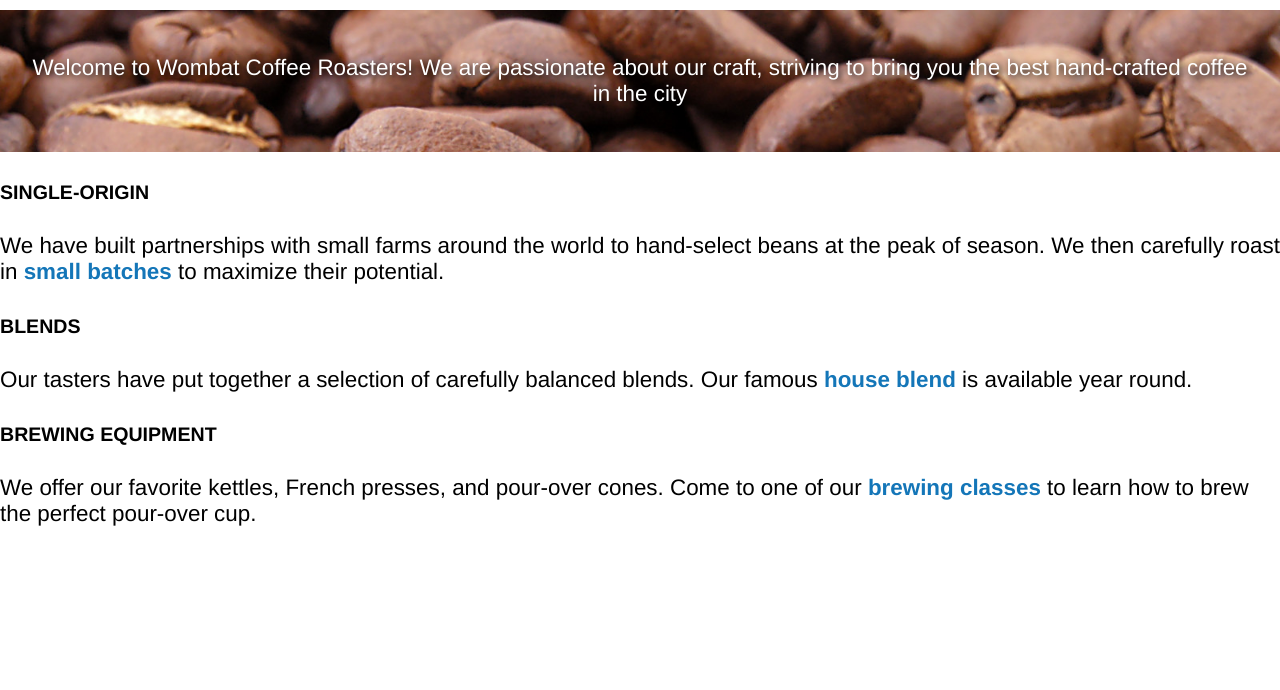
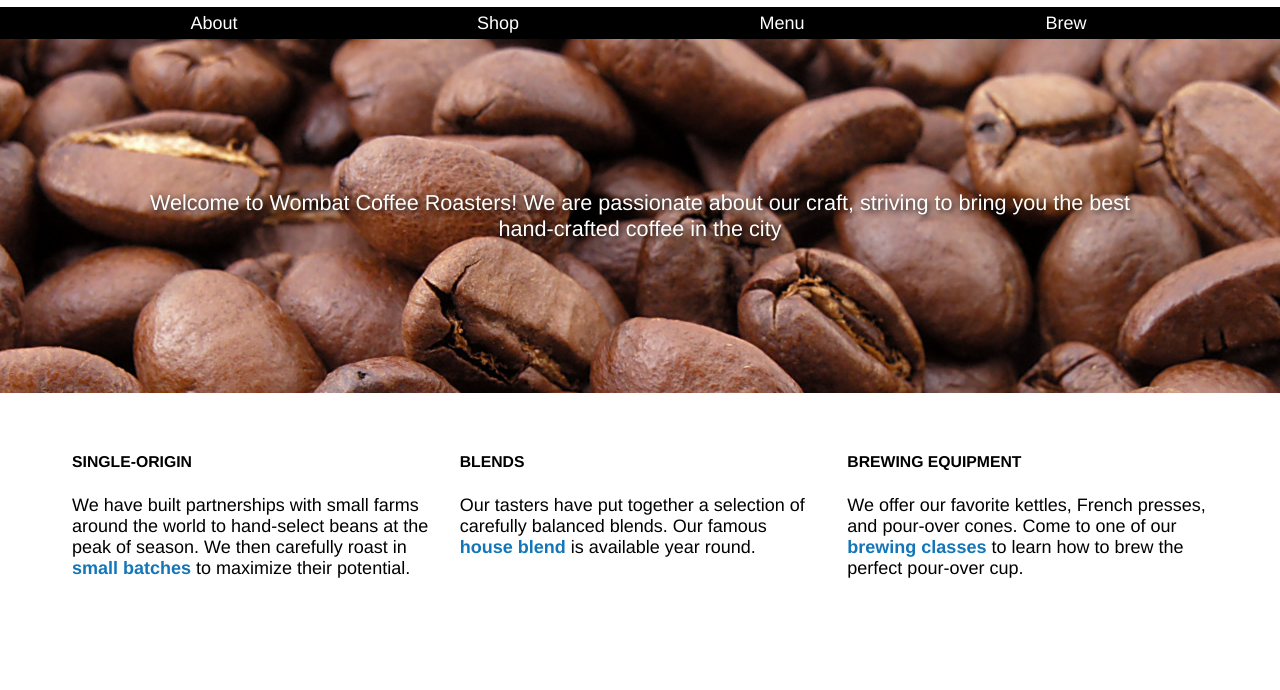
Before and after one commit to alexey-korablin/css_in_depth, a plain HTML site: page responsive/responsive.html in a window 1280 px wide. Shown: the part 110-800 px from the top of the page. Drawn offline with Linux system fonts and the light colour scheme.

Commit message:
008_04 Ch8 Responsive design

```diff
--- a/responsive/responsive.css
+++ b/responsive/responsive.css
@@ -11,6 +11,10 @@
 body {
     margin: 0;
     font-family: Helvetica, Arial, sans-serif;
+}
+
+img {
+    max-width: 100%;
 }
 
 a:link {
@@ -52,13 +56,13 @@ a:active {
 .hero {
     padding: 2em 1em;
     text-align: center;
-    background-image: url(assets/coffee_beans.jpg);
+    background-image: url(assets/coffee_beans-small.jpg);
     background-size: 100%;
     color: #ffffff;
     text-shadow: 0.1em 0.1em 0.3em #000;
 }
 
-.main {
+main {
     padding: 1em;
 }
 
@@ -139,6 +143,91 @@ a:active {
 }
 
 /*
+- medium size queries
+*/
+@media (min-width: 35em) {
+    .page-header {
+        padding: 1em;
+    }
+
+    .hero {
+        padding: 5em 3em;
+        font-size: 1.2rem;
+        background-image: url(assets/coffee_beans-medium.jpg);
+    }
+
+    main {
+        padding: 2em 1em;
+    }
+
+    /* menu queries */
+    .menu-togle {
+        display: none;
+    }
+
+    .menu-dropdown {
+        display: block;
+        position: static;
+    }
+
+    .nav-menu {
+        display: flex;
+        border: 0;
+        padding: 0 1em;
+    }
+
+    .nav-menu > li {
+        flex: 1;
+    }
+
+    .nav-menu > li + li {
+        border: 0;
+    }
+
+    .nav-menu > li > a {
+        padding: 0.3em;
+        text-align: center;
+    }
+
+    /*  main page queries */
+    .row {
+        display: flex;
+        margin-left: -0.75em;
+        margin-right: -0.75em;
+    }
+
+    .column {
+        flex: 1;
+        margin-left: 0.75em;
+        margin-right: 0.75em;
+    }
+}
+
+/* - full-size media queries */
+@media (min-width: 50em) {
+    :root {
+        font-size: 1.125em;
+    }
+
+    .page-header {
+        padding: 1em 4em;
+    }
+
+    .hero {
+        padding: 7em 6em;
+        background-image: url(assets/coffee_beans.jpg)
+    }
+
+    main {
+        padding: 2em 4em;
+    }
+
+    .nav-menu {
+        padding: 0 4em;
+    }
+}
+
+/*
 Media query types.
 @media (min-width: 20em) and (max-width: 35em) {} - сработает для устройств,
     удовлетворяющих сразу двум критериям
@@ -155,6 +244,12 @@ media-futures: min-width, max-width, min-height, max-height, orientation:
     используют правило -webkit-min-device-pixel-ratio: 2. Таким образом
     правило для определения ретина=экрана может выглядеть так:
     @media (-webkit-min-device-pixel-ratio: 2), (min-resolution: 192dpi) {}
-media-types: screen, print. Использование print. @media print {}; @media screen {}
+media-types: screen, print. Использование print. @media print {};
+    @media screen {}
+CSS позволяет загружать оптимальные изображения в зависимости от размеров
+    экрана. Если же приходится иметь дело с HTML тегом img, то подобной
+    гибкости позволяет добиться атрибут srcset (поддерживается современными
+    браузерами). Использование:
+    <img alt='Alt text' src='default-image.png' srcset='small.png 560w,
+    medium.png 800w, large.png 1280w'>
 */
-/* 8.2.1 Understanding types of media query */
```
Also changed, not shown: responsive/assets/coffee_beans-medium.jpg (added), 1 other file.
